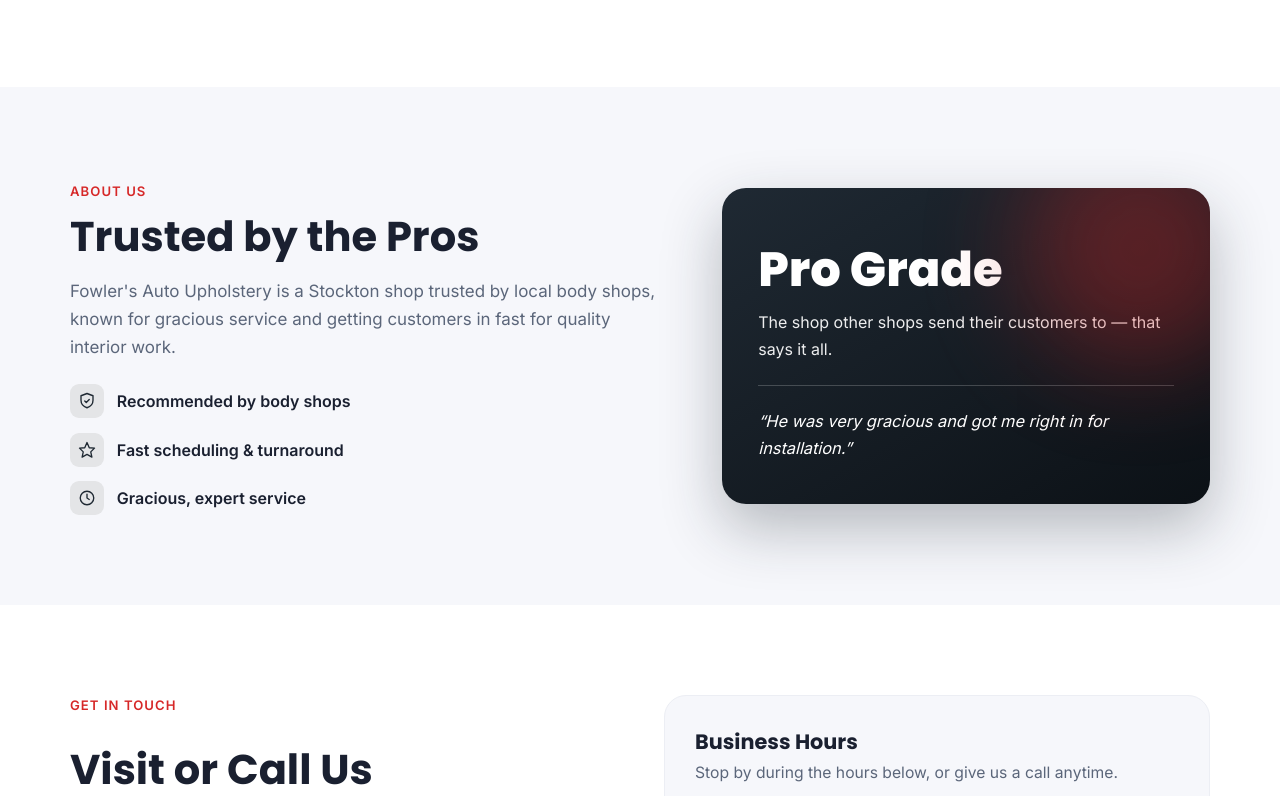
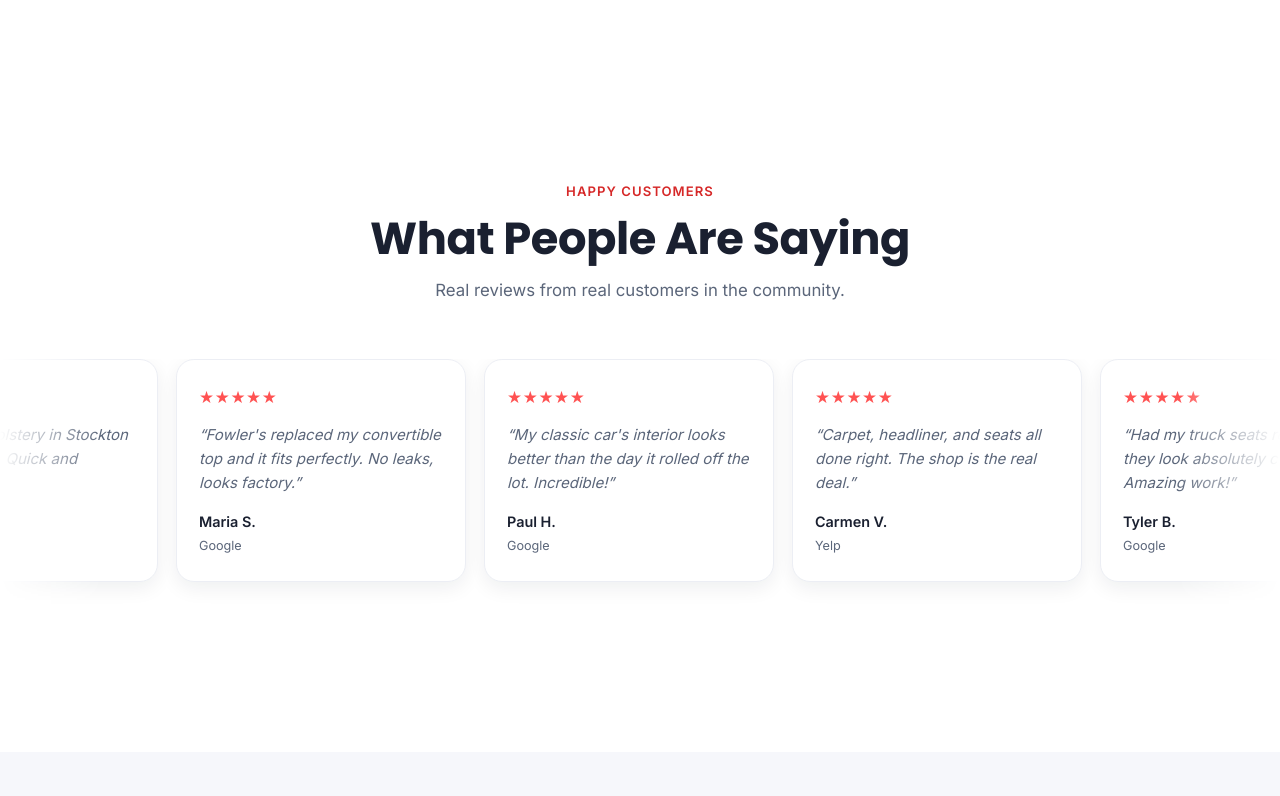
Before and after one commit to josephbusinesses664-dot/preview-cilr7a, a plain HTML site: page index.html in a window 1280 px wide. Shown: the part 1504-2300 px from the top of the page. Drawn offline with Linux system fonts and the light colour scheme.

Commit message:
Add always-glass nav + reviews marquee section

```diff
--- a/index.html
+++ b/index.html
@@ -22,9 +22,9 @@
 
 /* NAV */
 .nav{position:fixed;top:0;left:0;right:0;z-index:50;display:flex;align-items:center;justify-content:space-between;
-  padding:16px 0;transition:.35s}
+  padding:16px 0;background:rgba(20,20,40,.22);backdrop-filter:blur(14px);-webkit-backdrop-filter:blur(14px);transition:.35s}
 .nav .wrap{display:flex;align-items:center;justify-content:space-between;width:min(1140px,92%)}
-.nav.scrolled{background:rgba(255,255,255,.85);backdrop-filter:blur(14px);box-shadow:0 6px 24px rgba(20,25,40,.08);padding:10px 0}
+.nav.scrolled{background:rgba(255,255,255,.9);box-shadow:0 6px 24px rgba(20,25,40,.08);padding:10px 0}
 .brand{font-size:1.3rem;font-weight:800;color:var(--p);display:flex;align-items:center;gap:.5rem}
 .brand .dot{width:11px;height:11px;border-radius:50%;background:linear-gradient(135deg,var(--p),var(--ac));box-shadow:0 0 0 4px color-mix(in srgb,var(--p) 18%,transparent)}
 .nav.scrolled .brand{color:var(--p)}
@@ -168,6 +168,18 @@
   .hero{min-height:auto}
 }
 @media(prefers-reduced-motion:reduce){*{animation:none!important;transition:none!important}.reveal,.reveal-left,.reveal-right,.scroll-ind{opacity:1!important;transform:none!important}}
+
+/* REVIEWS MARQUEE */
+.reviews-sec{overflow:visible}
+.marquee-wrap{overflow:hidden;padding:0 0 80px;-webkit-mask-image:linear-gradient(90deg,transparent,#000 8%,#000 92%,transparent);mask-image:linear-gradient(90deg,transparent,#000 8%,#000 92%,transparent)}
+.marquee-track{display:flex;gap:18px;width:max-content;animation:marquee 30s linear infinite}
+.marquee-track:hover{animation-play-state:paused}
+@keyframes marquee{0%{transform:translateX(0)}100%{transform:translateX(-50%)}}
+.rv-card{flex:0 0 290px;background:#fff;border:1px solid #eceef4;border-radius:18px;padding:24px 22px;box-shadow:0 6px 20px rgba(20,25,40,.07)}
+.rv-stars{color:var(--s);font-size:1.05rem;letter-spacing:.04em;margin-bottom:.7rem}
+.rv-text{color:var(--muted);font-size:.94rem;line-height:1.6;margin-bottom:.9rem;font-style:italic}
+.rv-author{font-weight:700;font-size:.9rem;color:var(--ink)}
+.rv-src{font-size:.79rem;color:var(--muted);margin-top:.15rem}
 </style>
 </head>
 <body>
@@ -236,6 +248,30 @@
   </div>
 </div></section>
 
+
+<section class="reviews-sec pad" id="reviews"><div class="wrap">
+  <div class="sec-head reveal">
+    <span class="tag">Happy Customers</span>
+    <h2>What People Are Saying</h2>
+    <p>Real reviews from real customers in the community.</p>
+  </div>
+</div>
+<div class="marquee-wrap"><div class="marquee-track">
+      <div class="rv-card"><div class="rv-stars">&#9733;&#9733;&#9733;&#9733;&#9733;</div><p class="rv-text">&ldquo;Had my truck seats redone and they look absolutely custom. Amazing work!&rdquo;</p><div class="rv-author">Tyler B.</div><div class="rv-src">Google</div></div>
+      <div class="rv-card"><div class="rv-stars">&#9733;&#9733;&#9733;&#9733;&#9733;</div><p class="rv-text">&ldquo;Professional from start to finish. My car interior went from worn to wow.&rdquo;</p><div class="rv-author">Sandra K.</div><div class="rv-src">Google</div></div>
+      <div class="rv-card"><div class="rv-stars">&#9733;&#9733;&#9733;&#9733;&#9733;</div><p class="rv-text">&ldquo;Best auto upholstery in Stockton — hands down. Quick and affordable.&rdquo;</p><div class="rv-author">Jerome A.</div><div class="rv-src">Yelp</div></div>
+      <div class="rv-card"><div class="rv-stars">&#9733;&#9733;&#9733;&#9733;&#9733;</div><p class="rv-text">&ldquo;Fowler's replaced my convertible top and it fits perfectly. No leaks, looks factory.&rdquo;</p><div class="rv-author">Maria S.</div><div class="rv-src">Google</div></div>
+      <div class="rv-card"><div class="rv-stars">&#9733;&#9733;&#9733;&#9733;&#9733;</div><p class="rv-text">&ldquo;My classic car's interior looks better than the day it rolled off the lot. Incredible!&rdquo;</p><div class="rv-author">Paul H.</div><div class="rv-src">Google</div></div>
+      <div class="rv-card"><div class="rv-stars">&#9733;&#9733;&#9733;&#9733;&#9733;</div><p class="rv-text">&ldquo;Carpet, headliner, and seats all done right. The shop is the real deal.&rdquo;</p><div class="rv-author">Carmen V.</div><div class="rv-src">Yelp</div></div>
+      <div class="rv-card"><div class="rv-stars">&#9733;&#9733;&#9733;&#9733;&#9733;</div><p class="rv-text">&ldquo;Had my truck seats redone and they look absolutely custom. Amazing work!&rdquo;</p><div class="rv-author">Tyler B.</div><div class="rv-src">Google</div></div>
+      <div class="rv-card"><div class="rv-stars">&#9733;&#9733;&#9733;&#9733;&#9733;</div><p class="rv-text">&ldquo;Professional from start to finish. My car interior went from worn to wow.&rdquo;</p><div class="rv-author">Sandra K.</div><div class="rv-src">Google</div></div>
+      <div class="rv-card"><div class="rv-stars">&#9733;&#9733;&#9733;&#9733;&#9733;</div><p class="rv-text">&ldquo;Best auto upholstery in Stockton — hands down. Quick and affordable.&rdquo;</p><div class="rv-author">Jerome A.</div><div class="rv-src">Yelp</div></div>
+      <div class="rv-card"><div class="rv-stars">&#9733;&#9733;&#9733;&#9733;&#9733;</div><p class="rv-text">&ldquo;Fowler's replaced my convertible top and it fits perfectly. No leaks, looks factory.&rdquo;</p><div class="rv-author">Maria S.</div><div class="rv-src">Google</div></div>
+      <div class="rv-card"><div class="rv-stars">&#9733;&#9733;&#9733;&#9733;&#9733;</div><p class="rv-text">&ldquo;My classic car's interior looks better than the day it rolled off the lot. Incredible!&rdquo;</p><div class="rv-author">Paul H.</div><div class="rv-src">Google</div></div>
+      <div class="rv-card"><div class="rv-stars">&#9733;&#9733;&#9733;&#9733;&#9733;</div><p class="rv-text">&ldquo;Carpet, headliner, and seats all done right. The shop is the real deal.&rdquo;</p><div class="rv-author">Carmen V.</div><div class="rv-src">Yelp</div></div>
+</div></div>
+</section>
+
 <section class="pad about" id="about"><div class="wrap about-grid">
   <div class="about-copy reveal-left">
     <span class="tag">About Us</span>
```
